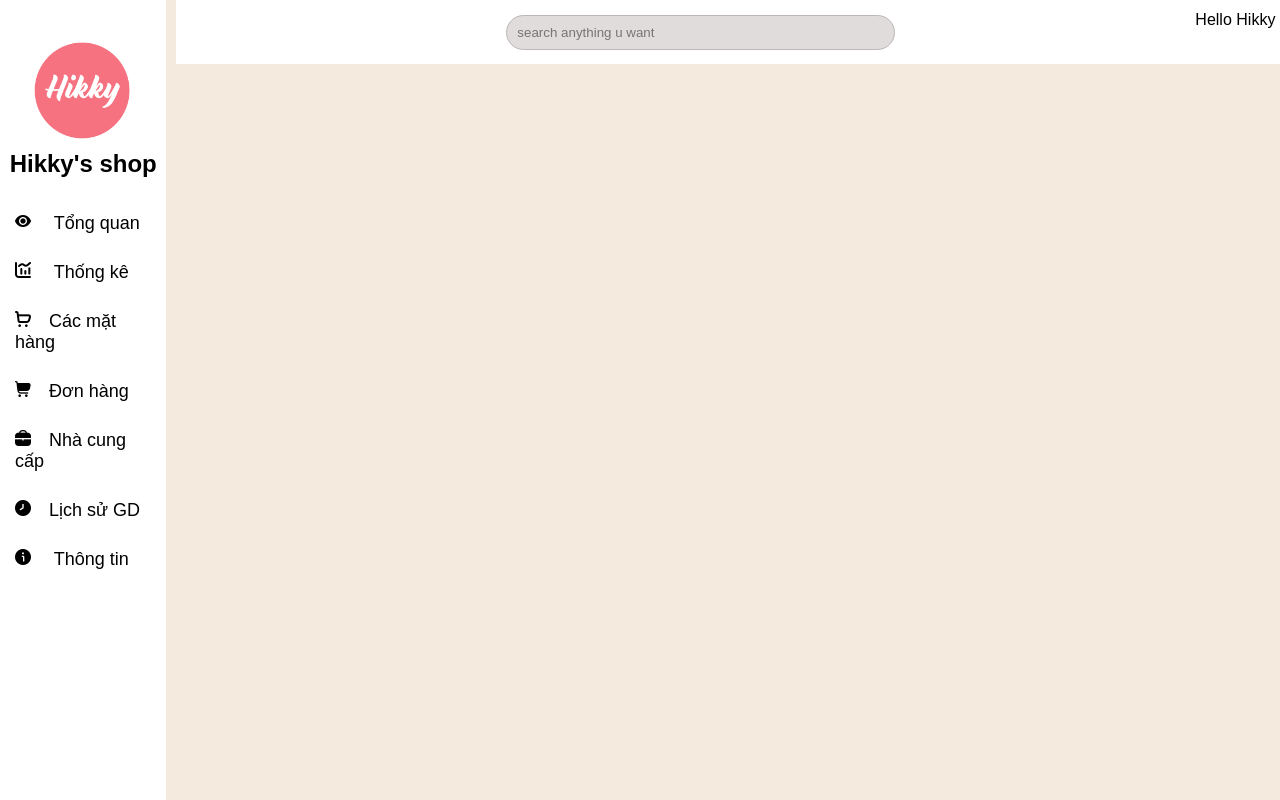
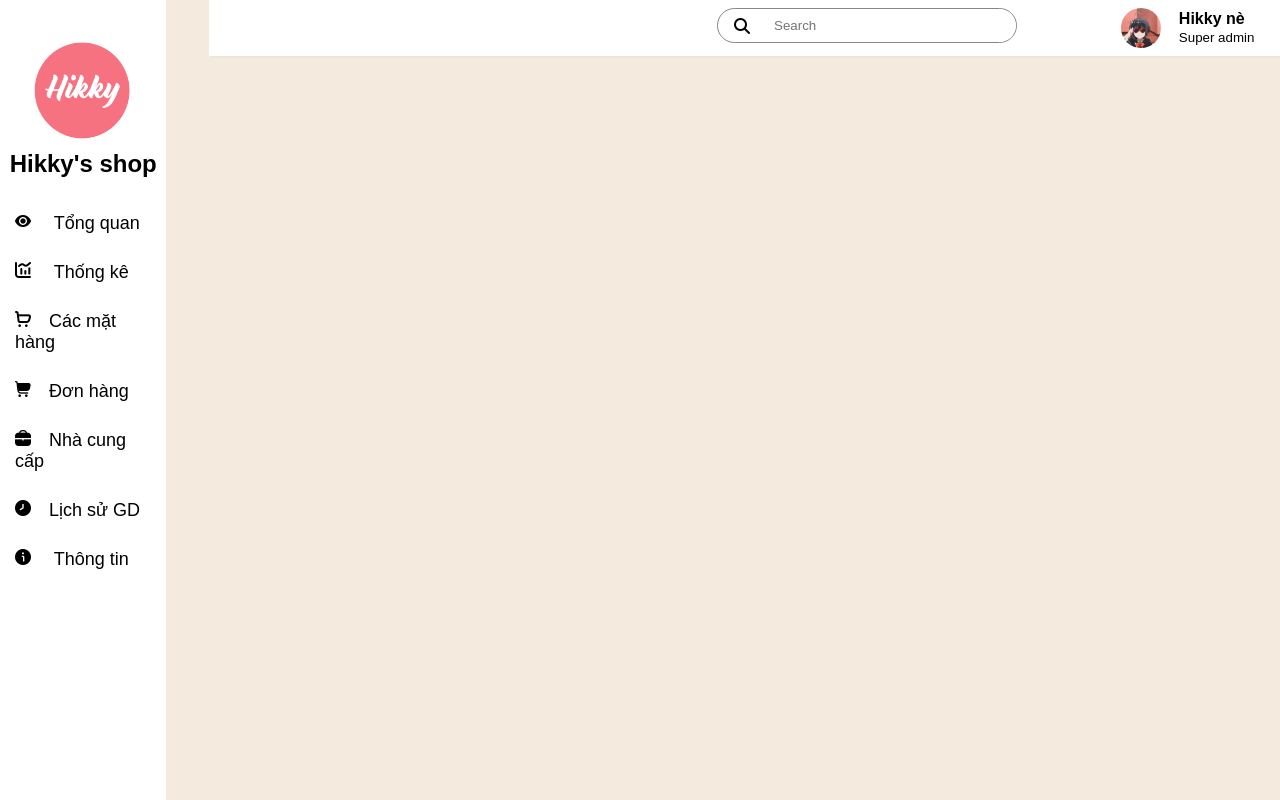
Before and after one commit to TamNguyenS/sneakers_sales, a PHP site: page /admin/index.php in a window 1280 px wide. Run offline with PHP 8.4, Linux system fonts and the light colour scheme; some libraries are stand-ins or nearby versions; some web fonts are replaced.

Commit message:
update manufature

```diff
--- a/admin/css/cssdb.css
+++ b/admin/css/cssdb.css
@@ -96,49 +96,72 @@ li {
 }
 
 .container {
-    position: absolute;
-    right: 80px;
-    /* left: 0; */
-    width: 80vw;
-    height: 100vh;
-    /* background: #f1f1f1; */
+    margin-top: 0px;
+    margin-left: 209px;
+
 }
 
-.container .header {
-    position: fixed;
-    top: 0;
-    right: -48px;
-    width: 90vw;
-    height: 8vh;
-    background: white;
+header {
+    display: flex;
+    justify-content: space-between;
+    padding: .5rem;
+    background-color: rgb(255, 255, 255);
+    box-shadow: 1px 2px 0px rgba(204, 204, 204, 0.2);
+}
+
+.search-wrapper {
+    border: 1px solid rgb(141, 129, 140);
+    border-radius: 30px;
+    height: 35px;
     display: flex;
     align-items: center;
-    justify-content: center;
+    overflow: hidden;
+    width: 300px;
+    margin-left: 500px;
+    background: rgb(255, 255, 255);
 }
 
-#search-bar {
-    height: 35px;
-    border-radius: 48px;
-    border: 0.5px solid rgb(189, 183, 183);
-    width: 100%;
-    padding-right: 200px;
-    padding-left: 10px;
-    background: rgb(224, 220, 220);
+.search-wrapper span {
+    display: inline-block;
+    padding: 0rem 1rem;
+
+    /* font-size: .3rem; */
 }
 
-.container .user {
-    position: relative;
-    right: -300px;
-    top: 10px;
-    margin: 0px;
+.search-wrapper input {
+    height: 100%;
+    width: 100%;
+    padding: .5rem;
+    border-radius: 30px;
+    border: none;
+    outline: none;
 }
 
-.container .user img {
-    position: relative;
-    right: -100px;
-    top: -30px;
-    width: 40px;
-    height: 40px;
-    border-radius: 50px;
+.user-wrapper {
+    display: flex;
+    align-items: center;
+}
+
+.user-wrapper img {
+    border-radius: 50%;
+    margin-right: 1.1rem;
+}
+
+.user-wrapper small {
+    display: inline-block;
+    color: black;
+    margin-right: 1.1rem;
+    /* margin-top: - 3px !important; */
+}
+
+.tag-name {
+    margin-top: 30px;
+    margin-left: 25px;
 
 }
+
+.tag-name h1 {
+    font-size: 20px;
+    color: rebeccapurple;
+
+}
--- a/admin/db.php
+++ b/admin/db.php
@@ -30,5 +30,9 @@ function getInfo($sql){
 
 }
 
+// function insert($table, $data){
+//     $connect = connect();
+//     $data
 
-?>
+
+// }
--- a/admin/index.php
+++ b/admin/index.php
@@ -10,6 +10,7 @@
 	<link rel="stylesheet" href="./js/main.js">
 	<!-- icon -->
 	<script src="https://kit.fontawesome.com/945e1fd97f.js" crossorigin="anonymous"></script>
+	<link rel="stylesheet" href="https://maxst.icons8.com/vue-static/landings/line-awesome/font-awesome-line-awesome/css/all.min.css">
 </head>
 
 <body>
@@ -21,37 +22,45 @@
 			<h2> Hikky's shop</h2>
 		</div>
 		<ul>
-			<li class="tool"> <a href="#"> <img src="./img/eye.png" alt="anh"> <span> &nbsp;&nbsp; Tổng quan</span> </a> </li>
+			<li class="tool"> <a href="#"> <img src="./img/eye.png" alt="anh"> <span> &nbsp;&nbsp; Tổng quan</span> </a>
+			</li>
 			<li></li>
-			<li class="tool">  <a href="#">  <img src="./img/chart-histogram.png" alt="anh"> <span> &nbsp;&nbsp; Thống kê </a>  </span></li>
+			<li class="tool"> <a href="#"> <img src="./img/chart-histogram.png" alt="anh"> <span> &nbsp;&nbsp; Thống kê
+				</a> </span></li>
 			<li></li>
-			<li class="tool"> <a href="#"> <img src="./img/shopping-cart1.png" alt="anh"> <span>   &nbsp;&nbsp;Các mặt hàng </a> </span></li>
+			<li class="tool"> <a href="#"> <img src="./img/shopping-cart1.png" alt="anh"> <span> &nbsp;&nbsp;Các mặt
+						hàng </a> </span></li>
 			<li></li>
-			<li class="tool"><a href="#"><img src="./img/shopping-cart.png" alt="anh"><span> &nbsp;&nbsp;Đơn hàng   </span>  </a> </li>
+			<li class="tool"><a href="#"><img src="./img/shopping-cart.png" alt="anh"><span> &nbsp;&nbsp;Đơn hàng
+					</span> </a> </li>
 			<li></li>
-			<li class="tool"><a href="./manufacture/"> <img src="./img/briefcase.png" alt="anh"> <span>  &nbsp;&nbsp;Nhà cung cấp  </span> </a></li>
+			<li class="tool"><a href="./manufacture/"> <img src="./img/briefcase.png" alt="anh"> <span> &nbsp;&nbsp;Nhà
+						cung cấp </span> </a></li>
 			<li></li>
-			<li class="tool"><a href="#"> <img src="./img/clock.png" alt="anh"> <span>  &nbsp;&nbsp;Lịch sử GD  </span> </a></li>
+			<li class="tool"><a href="#"> <img src="./img/clock.png" alt="anh"> <span> &nbsp;&nbsp;Lịch sử GD </span>
+				</a></li>
 			<li></li>
-			<li class="tool"> <a href="#"><img src="./img/info.png " alt="anh"><span>  &nbsp;&nbsp; Thông tin  </span>  </a> </li>
+			<li class="tool"> <a href="#"><img src="./img/info.png " alt="anh"><span> &nbsp;&nbsp; Thông tin </span>
+				</a> </li>
 			<li></li>
 		</ul>
 	</div>
 	<div class="container">
-		<div class="header">
-			<div class="nav">
-				<div class="search">
-					<input id="search-bar" placeholder="search anything u want">
-					<!-- <button class="fas fa-search btn" id="search-btn"></button> -->
+		<header>
+			<div class="search-wrapper">
+				<span class="fa fa-search"> </span>
+				<input placeholder="Search">
+			</div>
+
+			<div class="user-wrapper">
+				<img src="./img/rikka.png" alt="anh" width="40px" height="40px" style="border-radius: 50px;">
+				<div>
+					<h4>Hikky nè</h4>
+					<small>Super admin</small>
 				</div>
-
+			</div>
+		</header>
 	</div>
-	<div class="user">
-		<p> Hello Hikky ne</p>
-		<img src="./img/logo.png" alt="anh" ">
-	</div>
-</div>
-</div>
 </body>
 
 </html>
```
Also changed, not shown: admin/css/cssmf.css (added, +167 -0 lines), admin/manufacture/addmf.html (renamed from admin/manufacture/index.php, +32 -16 lines), admin/manufacture/index.html (added, +236 -0 lines), admin/signin.php (+7 -7 lines), admin/img/rikka.png (added).
